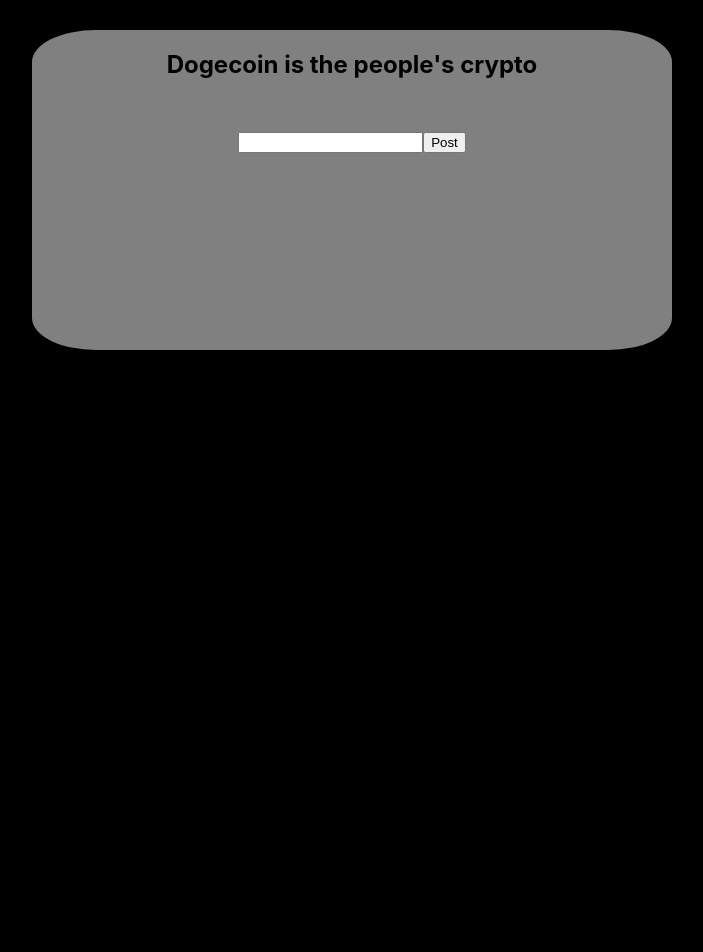
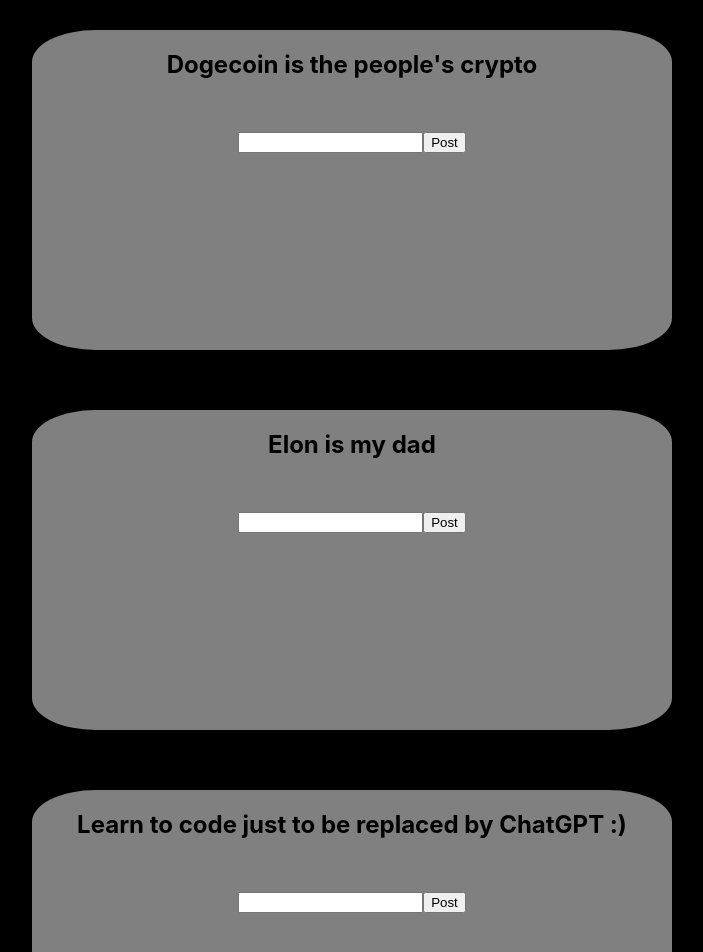
Before and after one commit to allentsangdev/twitter-app, a React (Create React App) app: page / in a window 1280 px wide. Shown: the top 952 px of the page, without its empty margins (288-991 px from the left). Before the commit the page ends 800 px from the top, so only its background shows below. Built offline with nearby package versions, Linux system fonts and the light colour scheme.

Commit message:
adding new mock data

```diff
--- a/src/App.css
+++ b/src/App.css
@@ -4,8 +4,8 @@
 
 .tweet-panel {
     display: flex;
-    justify-content: center;
-
+    flex-direction: column;
+    align-items: center;
 }
 
 .tweet-container {
--- a/src/App.js
+++ b/src/App.js
@@ -3,8 +3,15 @@
 
 // Mock Tweet Messagess
 
-const mockTweets = [{
+const mockTweets = [
+  {
     tweetMessage: "Dogecoin is the people's crypto"
+  },
+  {
+    tweetMessage: "Elon is my dad"
+  },
+  {
+    tweetMessage: "Learn to code just to be replaced by ChatGPT :)"
   }
 ]
 
```
